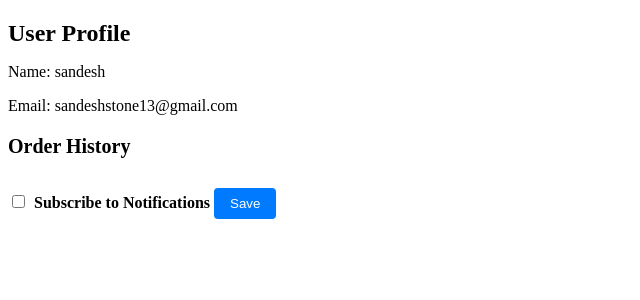
After one commit to sandesh-kun/Online-Book-Store, a Django app: page /user/profile/ in a window 1280 px wide. The commit adds this page. Shown: the top 300 px of the page, without its empty margins (0-640 px from the left). Run offline with Django 5.2, Linux system fonts and the light colour scheme; a user stored in the database is signed in.

Commit message:
Added Notification and PDFs

```diff
--- a/Profile_project/profile_app/forms.py
+++ b/Profile_project/profile_app/forms.py
@@ -52,3 +52,8 @@ class ReviewForm(forms.ModelForm):
 class CustomPasswordResetForm(PasswordResetForm):
     def __init__(self, *args, **kwargs):
         super().__init__(*args, **kwargs)
+
+class UserProfileForm(forms.ModelForm):
+    class Meta:
+        model = CustomUser
+        fields = ['subscribe_to_notifications']
--- a/Profile_project/profile_app/models.py
+++ b/Profile_project/profile_app/models.py
@@ -16,6 +16,7 @@ class CustomUser(AbstractUser):
 
     def get_order_count(self):
         return Order.objects.filter(user=self).count()
+    subscribe_to_notifications = models.BooleanField(default=False)
 
 class Book(models.Model):
     title = models.CharField(max_length=100)
@@ -24,6 +25,7 @@ class Book(models.Model):
     price = models.IntegerField()
     desc = models.TextField()
     image = models.ImageField(upload_to="books/images", default="")
+    pdf_file = models.FileField(upload_to='pdfs/', null=True, blank=True)
 
     def __str__(self):
         return self.title
--- a/Profile_project/profile_app/templates/profile_app/book_list.html
+++ b/Profile_project/profile_app/templates/profile_app/book_list.html
@@ -16,7 +16,9 @@
             <ul class="navigation-list">
                 <li class="navigation-item"><a href="{% url 'logout' %}" class="navigation-link">Logout</a></li>
                 <li class="navigation-item"><a href="{% url 'view_cart' %}" class="navigation-link">View Cart</a></li>
-                <li class="navigation-item"><a href="{% url 'wishlist' %}" class="navigation-link">Wishlist</a></li> <!-- Add link to Wishlist page -->
+                <li class="navigation-item"><a href="{% url 'wishlist' %}" class="navigation-link">Wishlist</a></li>
+                <li class="navigation-item"><a href="{% url 'user_profile' %}" class="navigation-link">Profile</a></li>
+
                 <li class="navigation-item-search">
                     <form method="GET" action="{% url 'book_list' %}" class="search-form">
                         <input type="text" name="q" placeholder="Search books..." class="search-input">
--- a/Profile_project/profile_app/templates/profile_app/order_confirmation.html
+++ b/Profile_project/profile_app/templates/profile_app/order_confirmation.html
@@ -10,6 +10,7 @@
     <div class="content">
         <h1>Order Confirmation</h1>
         <p>Your order has been confirmed. Order ID: {{ order.id }}</p>
+        <a href="{% url 'book_list' %}">View Book List</a>
     </div>
     <footer class="footer">
         {% include 'footer.html' %}
--- /dev/null
+++ b/Profile_project/profile_app/templates/profile_app/user_profile.html
@@ -0,0 +1,31 @@
+{% load static %}
+
+<!DOCTYPE html>
+<html lang="en">
+<head>
+    <!-- Other head elements -->
+    <link rel="stylesheet" href="{% static 'css/user_profile.css' %}">
+</head>
+<body>
+    <div class="user-profile">
+        <h2>User Profile</h2>
+        <p>Name: {{ user.username }} {{ user.last_name }}</p>
+        <p>Email: {{ user.email }}</p>
+    </div>
+    <div class="order-history">
+        <h3>Order History</h3>
+        <ul>
+            {% for order in orders %}
+                <li>{{ order.date }} - Total: {{ order.total }}</li>
+            {% endfor %}
+        </ul>
+    </div>
+    <form method="post" action="{% url 'subscribe_to_notifications' %}" class="subscription-form">
+        {% csrf_token %}
+        <input type="checkbox" id="subscribe" name="subscribe" {% if user.subscribe_to_notifications %}checked{% endif %}>
+        <label for="subscribe">Subscribe to Notifications</label>
+        <button type="submit">Save</button>
+    </form>
+    <!-- Other body elements -->
+</body>
+</html>
--- a/Profile_project/profile_app/urls.py
+++ b/Profile_project/profile_app/urls.py
@@ -1,7 +1,9 @@
 from django.urls import path
 from .views import CustomPasswordResetView
 from django.contrib.auth import views as auth_views
+# from profile_app.tasks import send_daily_highlighted_book_notification
 from . import views
+from .views import subscribe_to_notifications
 
 urlpatterns = [
     path('', views.home, name='home'),
@@ -10,6 +12,7 @@ urlpatterns = [
     path('login/', views.user_login, name='user_login'),
     path('logout/', views.user_logout, name='logout'),
     path('books/', views.book_list, name='book_list'),
+    path('user/profile/', views.user_profile, name='user_profile'),
     path('add-to-cart/<int:book_id>/', views.add_to_cart, name='add_to_cart'),
     path('remove-from-cart/<int:cart_item_id>/', views.remove_from_cart, name='remove_from_cart'),
     path('view-cart/', views.view_cart, name='view_cart'),
@@ -28,5 +31,6 @@ urlpatterns = [
     path('password_reset/done/', auth_views.PasswordResetDoneView.as_view(), name='password_reset_done'),
     path('reset/<uidb64>/<token>/', auth_views.PasswordResetConfirmView.as_view(), name='password_reset_confirm'),
     path('reset/done/', auth_views.PasswordResetCompleteView.as_view(), name='password_reset_complete'),
+    path('subscribe-to-notifications/', subscribe_to_notifications, name='subscribe_to_notifications'),
 
 ]
--- a/Profile_project/profile_app/views.py
+++ b/Profile_project/profile_app/views.py
@@ -3,7 +3,7 @@ from django.contrib.auth.decorators import login_required
 from django.contrib.auth import login, authenticate, logout
 from django.contrib import messages
 from .models import CustomUser, Book, Cart, Address, Order, Wishlist, Review
-from .forms import CustomUserCreationForm, CustomAuthenticationForm, AddressForm, OTPVerificationForm, ReviewForm, CustomPasswordResetForm
+from .forms import CustomUserCreationForm, CustomAuthenticationForm, AddressForm, OTPVerificationForm, ReviewForm, CustomPasswordResetForm, UserProfileForm
 from django.contrib.auth.forms import AuthenticationForm
 from django.contrib.auth.views import PasswordResetView
 from django.urls import reverse_lazy
@@ -12,6 +12,9 @@ from django.http import HttpResponseBadRequest
 from django.core.mail import send_mail
 from django.conf import settings
 from django.contrib.auth.models import User
+from datetime import timedelta
+from django.utils import timezone
+from celery import shared_task
 import random
 
 def home(request):
@@ -56,6 +59,18 @@ def user_login(request):
     else:
         form = AuthenticationForm()
     return render(request, 'profile_app/login.html', {'form': form})
+
+@login_required
+def user_profile(request):
+    user = request.user
+    if request.method == 'POST':
+        form = UserProfileForm(request.POST, instance=user)
+        if form.is_valid():
+            form.save()
+            return redirect('user_profile')  # Redirect to the user profile page after saving the form
+    else:
+        form = UserProfileForm(instance=user)
+    return render(request, 'profile_app/user_profile.html', {'form': form})
 
 @login_required
 def user_logout(request):
@@ -245,12 +260,13 @@ def add_review(request, book_id):
 def book_detail(request, book_id):
     book = get_object_or_404(Book, pk=book_id)
     reviews = Review.objects.filter(book=book)
+    user_has_purchased = True
     # Calculate average rating
     if reviews.exists():
         average_rating = reviews.aggregate(Avg('rating'))['rating__avg']
     else:
         average_rating = None
-    return render(request, 'profile_app/book_detail.html', {'book': book, 'reviews': reviews, 'average_rating': average_rating})
+    return render(request, 'profile_app/book_detail.html', {'book': book, 'reviews': reviews, 'average_rating': average_rating, 'book': book, 'user_has_purchased': user_has_purchased})
 
 class CustomPasswordResetView(PasswordResetView):
     template_name = 'profile_app/password_reset.html'
@@ -258,3 +274,16 @@ class CustomPasswordResetView(PasswordResetView):
     subject_template_name = 'profile_app/password_reset_subject.txt'
     success_url = reverse_lazy('password_reset_done')
     from_email = 'sandeshstone13@gmail.com'
+
+
+@login_required
+def subscribe_to_notifications(request):
+    user = request.user
+    if request.method == 'POST':
+        subscribe = request.POST.get('subscribe')
+        if subscribe:
+            user.subscribe_to_notifications = True
+        else:
+            user.subscribe_to_notifications = False
+        user.save()
+    return redirect('user_profile')
--- /dev/null
+++ b/Profile_project/static/css/user_profile.css
@@ -0,0 +1,65 @@
+/* user_profile.css */
+
+/* Style for the user profile section */
+.user-profile {
+    margin-bottom: 20px;
+  }
+
+  /* Style for the user profile heading */
+  .user-profile h2 {
+    font-size: 24px;
+    margin-bottom: 10px;
+  }
+
+  /* Style for the user profile details */
+  .user-profile p {
+    margin-bottom: 8px;
+  }
+
+  /* Style for the order history heading */
+  .order-history h3 {
+    font-size: 20px;
+    margin-bottom: 10px;
+  }
+
+  /* Style for the order history list */
+  .order-history ul {
+    list-style-type: none;
+    padding-left: 0;
+  }
+
+  /* Style for the order history list items */
+  .order-history li {
+    margin-bottom: 5px;
+  }
+
+  /* Style for the subscription form */
+  .subscription-form {
+    margin-top: 20px;
+  }
+
+  /* Style for the subscription checkbox */
+  .subscription-form input[type="checkbox"] {
+    margin-right: 5px;
+  }
+
+  /* Style for the subscription label */
+  .subscription-form label {
+    font-weight: bold;
+  }
+
+  /* Style for the subscription button */
+  .subscription-form button {
+    margin-top: 10px;
+    padding: 8px 16px;
+    background-color: #007bff;
+    color: #fff;
+    border: none;
+    cursor: pointer;
+    border-radius: 4px;
+  }
+
+  /* Hover effect for the subscription button */
+  .subscription-form button:hover {
+    background-color: #0056b3;
+  }
```
Also changed, not shown: Profile_project/Profile_project/settings.py (+9 -3 lines), Profile_project/profile_app/tasks.py (added, +31 -0 lines), Profile_project/profile_app/templates/profile_app/book_detail.html (+11 -0 lines), Profile_project/db.sqlite3, Profile_project/profile_app/migrations/0005_customuser_subscribe_to_notifications.py (added), Profile_project/profile_app/migrations/0006_book_pdf_file.py (added), 1 other file.
